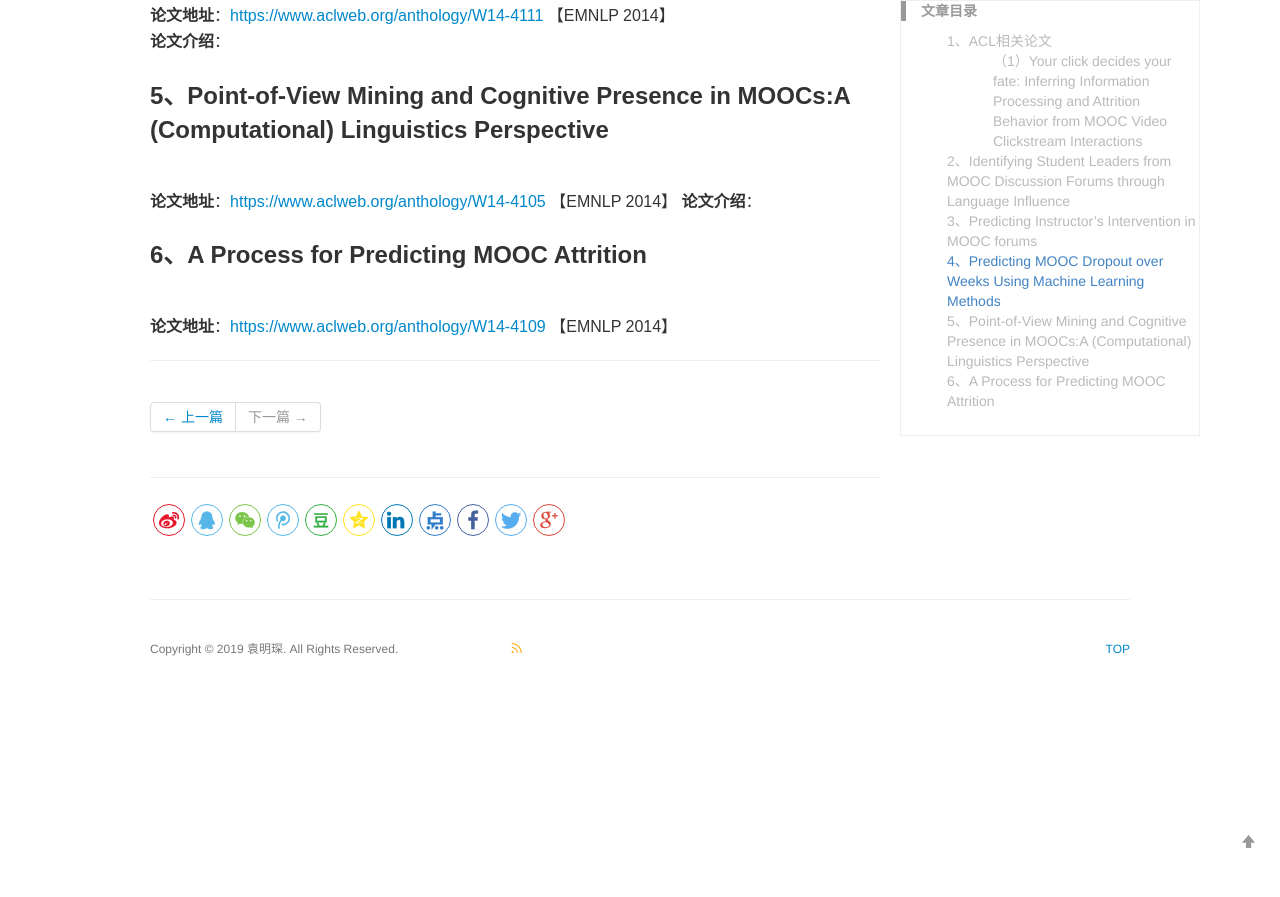
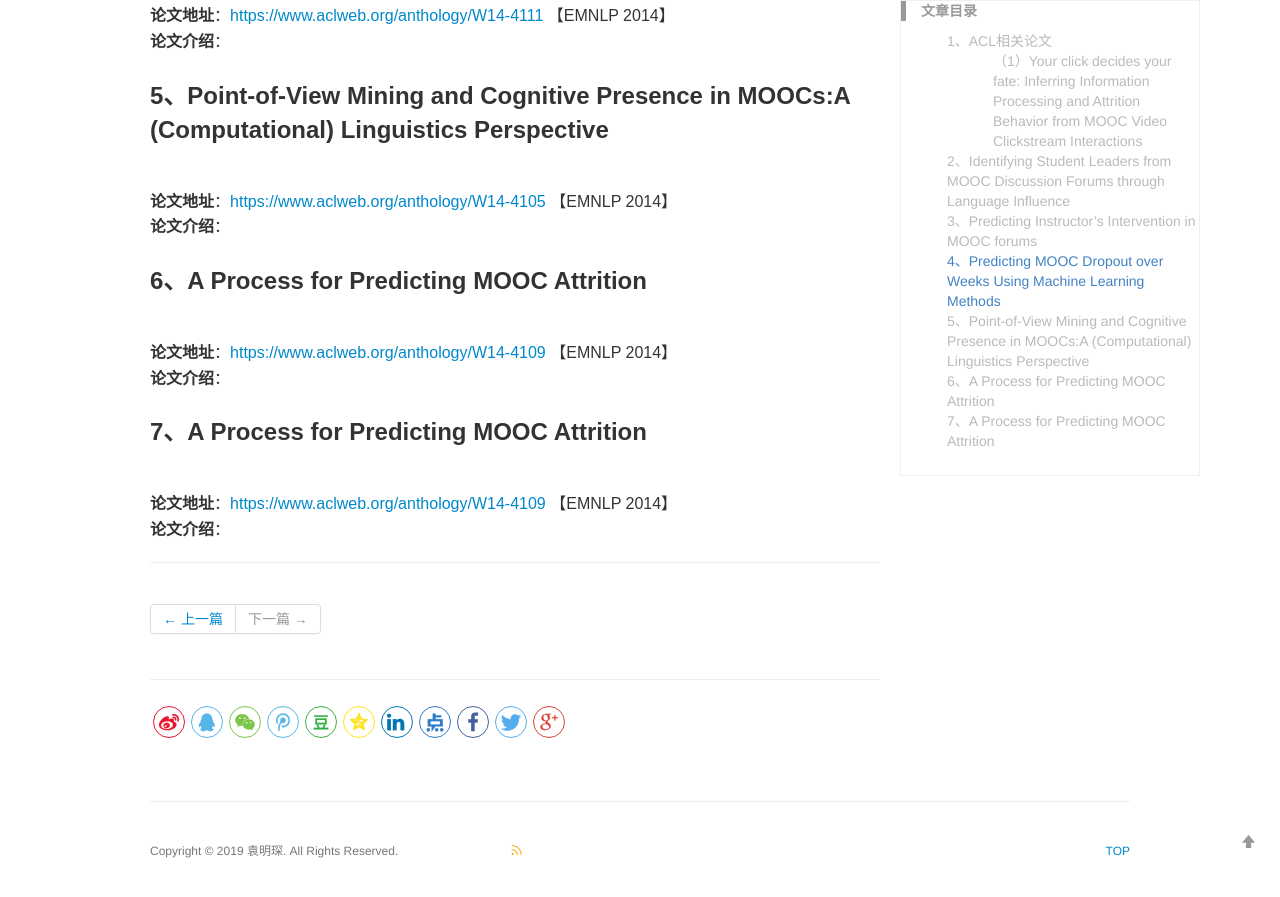
Before and after one commit to yuanmingchen/yuanmingchen.github.io, a Jekyll site: the page built from _posts/2019-04-19-online course nlp paper survey 2.md, in a window 1280 px wide and 900 px high, scrolled down 1454 px. Shown: the top 897 px of the window. Built offline with Jekyll 4.4.1, drawn with Linux system fonts in a browser that asks for light colours; comment, search, counter and statistics services are not loaded; before the commit the page ends 2152 px from its top, so only the background shows below that.

Commit message:
Updates _posts/2019-04-19-online course nlp paper survey 2.md
Auto commit by GitBook Editor

```diff
--- a/_posts/2019-04-19-online course nlp paper survey 2.md
+++ b/_posts/2019-04-19-online course nlp paper survey 2.md
@@ -51,3 +51,8 @@
 
 ### 6、A Process for Predicting MOOC Attrition
 **论文地址**：<https://www.aclweb.org/anthology/W14-4109>  【EMNLP 2014】
+**论文介绍**：
+
+### 7、A Process for Predicting MOOC Attrition
+**论文地址**：<https://www.aclweb.org/anthology/W14-4109>  【EMNLP 2014】
+**论文介绍**：
```
